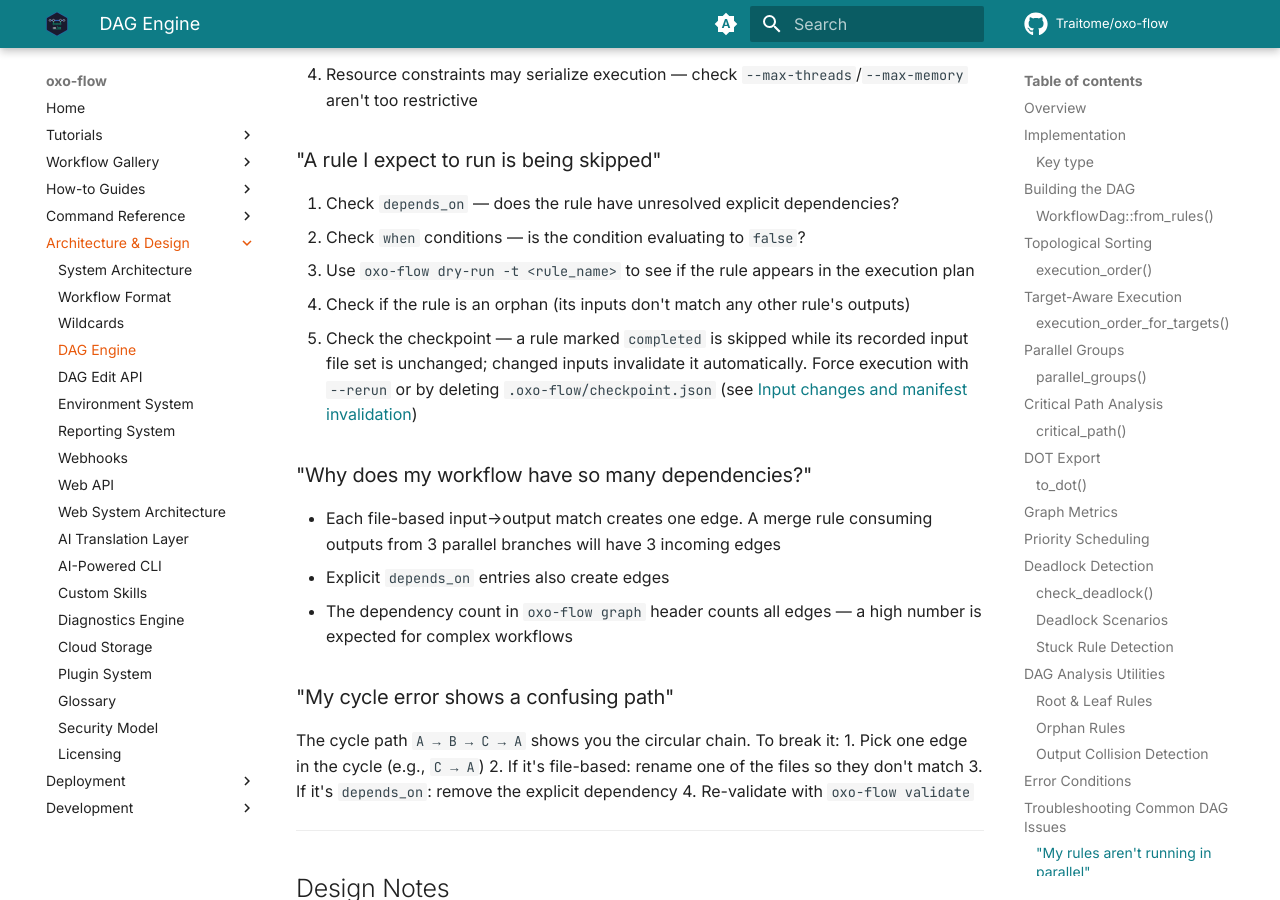
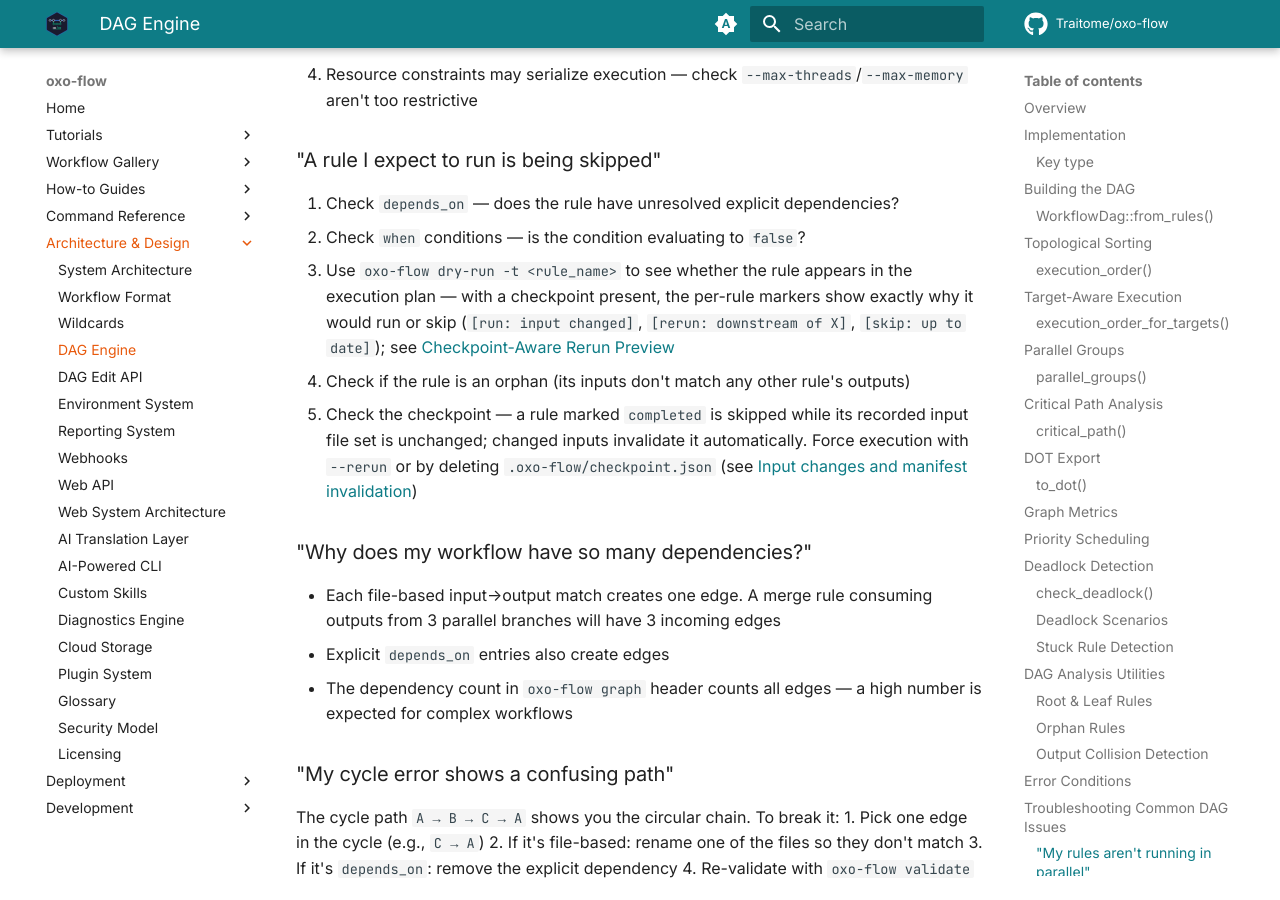
Before and after one commit to Traitome/oxo-flow, an MkDocs documentation site: the page built from docs/guide/src/reference/dag-engine.md, in a window 1280 px wide and 900 px high, scrolled down 9790 px. Built offline with MkDocs 1.6.1 and Material for MkDocs 9.7.7, drawn with Linux system fonts in a browser that asks for light colours; comment, search, counter and statistics services are not loaded.

Commit message:
docs: cross-link dry-run checkpoint preview from run pilot flow and DAG skip checklist (issue #66 follow-up)
- run.md pilot section: dry-run now predicts what actually re-runs when a
  checkpoint exists
- dag-engine.md 'rule being skipped' checklist: per-rule status markers
  ([run: input changed] / [rerun: downstream of X] / [skip: up to date])
  are the diagnostic entry point

```diff
--- a/docs/guide/src/reference/dag-engine.md
+++ b/docs/guide/src/reference/dag-engine.md
@@ -352,7 +352,11 @@ Resolve by giving each rule distinct output paths (e.g., `caller_a/{sample}.vcf`
 
 1. Check `depends_on` — does the rule have unresolved explicit dependencies?
 2. Check `when` conditions — is the condition evaluating to `false`?
-3. Use `oxo-flow dry-run -t <rule_name>` to see if the rule appears in the execution plan
+3. Use `oxo-flow dry-run -t <rule_name>` to see whether the rule appears in
+   the execution plan — with a checkpoint present, the per-rule markers
+   show exactly why it would run or skip (`[run: input changed]`,
+   `[rerun: downstream of X]`, `[skip: up to date]`); see
+   [Checkpoint-Aware Rerun Preview](../commands/dry-run.md#checkpoint-aware-rerun-preview)
 4. Check if the rule is an orphan (its inputs don't match any other rule's outputs)
 5. Check the checkpoint — a rule marked `completed` is skipped while its
    recorded input file set is unchanged; changed inputs invalidate it
```
Also changed, not shown: docs/guide/src/commands/run.md (+3 -1 lines).
